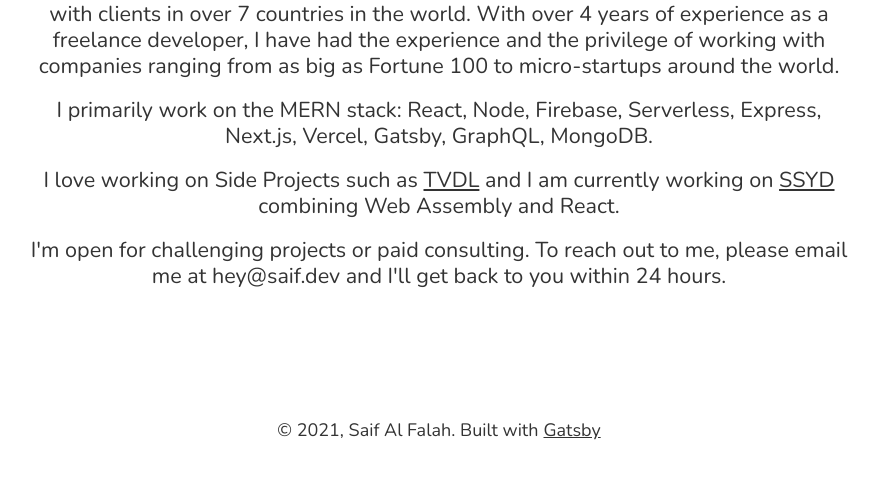
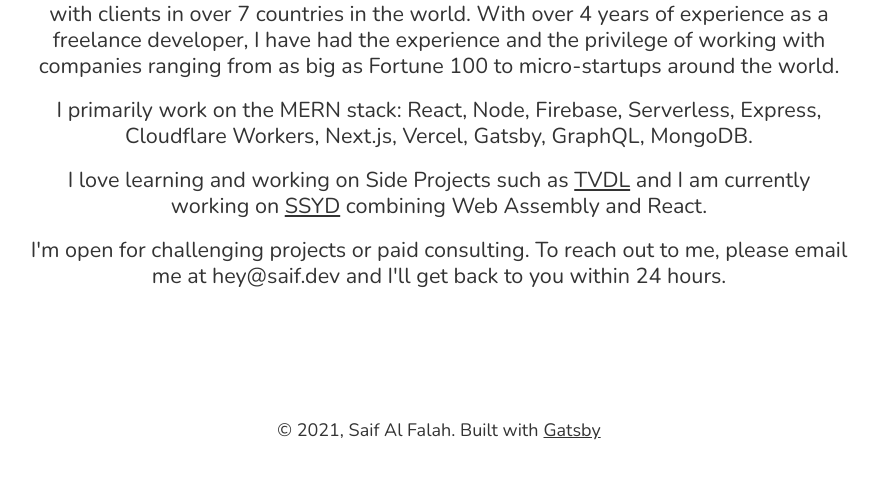
Before and after one commit to saifalfalah/saif.dev-gatsby, a Gatsby site: page /about in a window 1280 px wide. Shown: the part 295-774 px from the top of the page, without its empty margins (201-1079 px from the left). Built offline with nearby package versions, Linux system fonts and the light colour scheme; Gatsby itself is replaced by a stand-in of ours; a small style sheet from the web is missing.

Commit message:
updated description

```diff
--- a/src/components/about.js
+++ b/src/components/about.js
@@ -28,8 +28,8 @@
         <Container>
             <PageHeader>About Me</PageHeader>
             <Description>I am a React Developer focusing on making performant, modern web applications with clients in over 7 countries in the world. With over 4 years of experience as a freelance developer, I have had the experience and the privilege of working with companies ranging from as big as Fortune 100 to micro-startups around the world.</Description>
-            <Description>I primarily work on the MERN stack: React, Node, Firebase, Serverless, Express, Next.js, Vercel, Gatsby, GraphQL, MongoDB.</Description>
-            <Description>I love working on Side Projects such as <a href="https://www.tvdl.app" target="_blank">TVDL</a> and I am currently working on <a href="https://github.com/saifalfalah/ssyd-api" target="_blank">SSYD</a> combining Web Assembly and React.</Description>
+            <Description>I primarily work on the MERN stack: React, Node, Firebase, Serverless, Express, Cloudflare Workers, Next.js, Vercel, Gatsby, GraphQL, MongoDB.</Description>
+            <Description>I love learning and working on Side Projects such as <a href="https://www.tvdl.app" target="_blank">TVDL</a> and I am currently working on <a href="https://github.com/saifalfalah/ssyd-api" target="_blank">SSYD</a> combining Web Assembly and React.</Description>
 <Description>I'm open for challenging projects or paid consulting. To reach out to me, please email me at hey@saif.dev and I'll get back to you within 24 hours.
 
 </Description>
```
